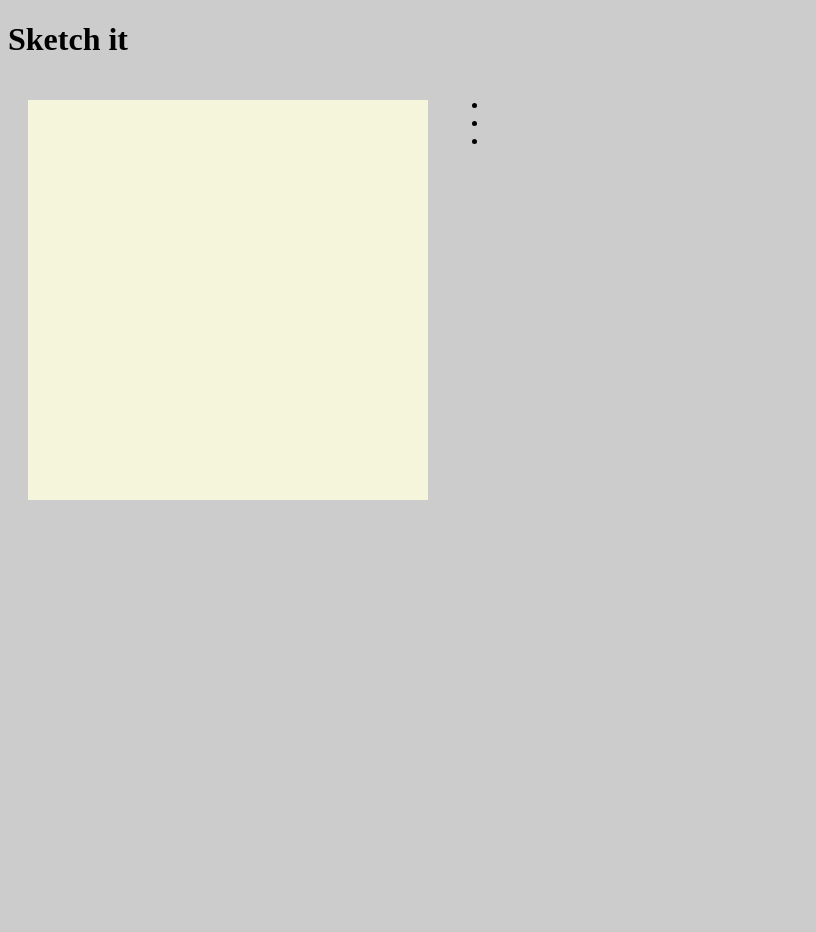
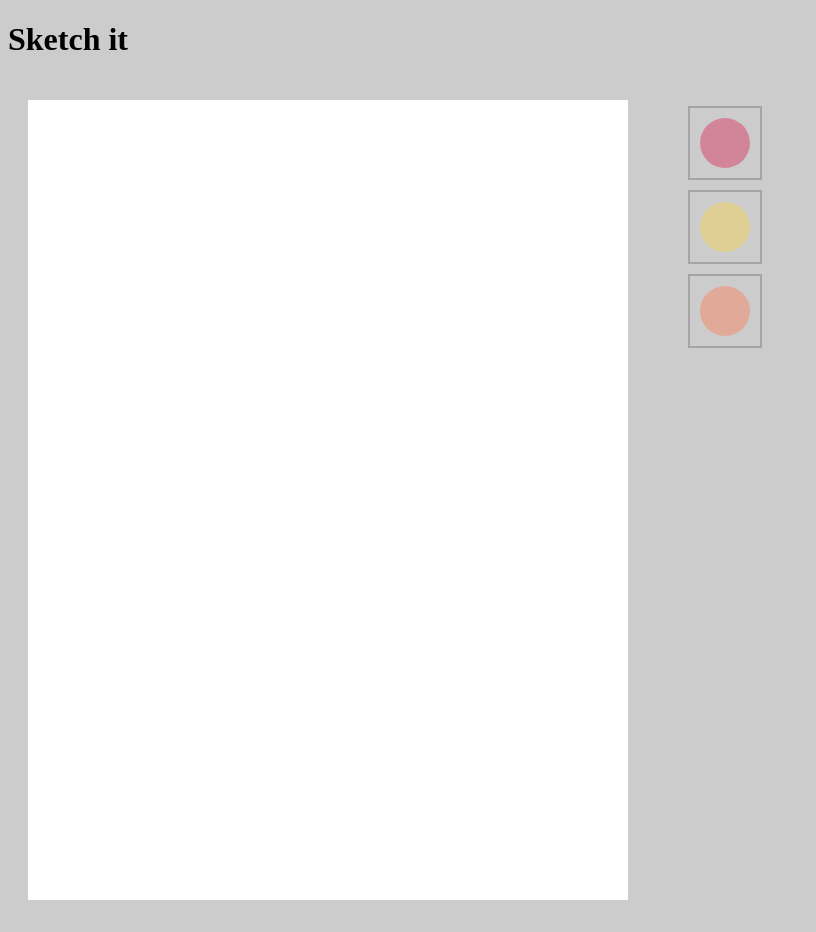
Before and after one commit to laraanna/pantone_canvas, a React (Create React App) app: page / in a window 1280 px wide. Shown: the whole page, without its empty margins (0-816 px from the left). Before the commit the page ends 800 px from the top, so only its background shows below. Built offline with nearby package versions, Linux system fonts and the light colour scheme.

Commit message:
Set styling of Toolbar Circles

```diff
--- /dev/null
+++ b/src/components/ToolbarItem.css
@@ -0,0 +1,34 @@
+.toolbar {
+  list-style-type: none; }
+  .toolbar__item {
+    display: block;
+    border: 2px solid #a5a5a5;
+    transition: border 300ms;
+    cursor: pointer;
+    padding: 10px;
+    margin: 10px 0; }
+  .toolbar.active {
+    border-color: #222; }
+
+.toolbar_item > span {
+  opacity: .5;
+  display: block;
+  width: 50px;
+  height: 50px;
+  margin: auto;
+  border-radius: 50%;
+  transition: opacity 300ms; }
+
+.toolbar.active, .toolbar:hover > span {
+  opacity: 1; }
+
+.toolbar_item {
+  display: block;
+  border: 2px solid #a5a5a5;
+  transition: border 300ms;
+  cursor: pointer;
+  padding: 10px;
+  margin: 10px 0; }
+
+.toolbar.active {
+  border-color: #222; }
--- a/src/components/ToolbarItem.js
+++ b/src/components/ToolbarItem.js
@@ -1,5 +1,6 @@
 import React, {Component} from 'react'
 import classnames from 'classnames'
+import './ToolbarItem.css'
 
 class ToolbarItem extends Component {
   render(){
--- /dev/null
+++ b/src/components/ToolbarItem.sass
@@ -0,0 +1,34 @@
+.toolbar
+  list-style-type: none
+  &__item
+    display: block
+    border: 2px solid #a5a5a5
+    transition: border 300ms
+    cursor: pointer
+    padding: 10px
+    margin: 10px 0
+  &.active
+    border-color: #222
+
+.toolbar_item > span
+  opacity: .5
+  display: block
+  width: 50px
+  height: 50px
+  margin: auto
+  border-radius: 50%
+  transition: opacity 300ms
+
+.toolbar.active, .toolbar:hover > span
+  opacity: 1
+
+.toolbar_item
+  display: block
+  border: 2px solid #a5a5a5
+  transition: border 300ms
+  cursor: pointer
+  padding: 10px
+  margin: 10px 0
+
+.toolbar.active
+  border-color: #222
--- a/src/containers/Circles.js
+++ b/src/containers/Circles.js
@@ -12,8 +12,8 @@ let mapDispatchToProps = (dispatch) => ({
 
 class Circles extends Component {
   componentDidMount(){
-    this.refs.canvas.width = 400;
-    this.refs.canvas.height = 400;
+    this.refs.canvas.width = 600;
+    this.refs.canvas.height = 800;
     this.ctx = this.refs.canvas.getContext('2d');
 
     this.renderCanvas(this.props);
@@ -25,7 +25,7 @@ class Circles extends Component {
   }
 
   renderCanvas(props){
-    this.ctx.fillStyle= 'beige';
+    this.ctx.fillStyle= '#fff';
     this.ctx.fillRect(0,0,this.refs.canvas.width, this.refs.canvas.height)
 
     for (let circle in props.circles.circles) {
@@ -44,7 +44,7 @@ class Circles extends Component {
         <div className="canvas-wrapper">
           <canvas ref="canvas"/>
         </div>
-        <ul className='toolbar'>
+        <ul className="toolbar">
           {this.props.circles.circles.map((item, key) => (
             <ToolbarItem
               key={key}
--- a/src/index.css
+++ b/src/index.css
@@ -1,28 +1,9 @@
 body {
-  background: #ccc; }
+  background: #ccc;
+  box-sizing: border-box; }
 
 .app-wrapper {
   display: flex; }
 
 .canvas-wrapper {
   padding: 20px; }
-
-.toolbar__item {
-  display: block;
-  border: 2px solid #a5a5a5;
-  transition: border 300ms;
-  cursor: pointer;
-  padding: 10px;
-  margin: 10px 0; }
-  .toolbar__item > span {
-    opacity: .5;
-    display: block;
-    width: 50px;
-    height: 50px;
-    margin: auto;
-    border-radius: 50%;
-    transition: opacity 300ms; }
-  .toolbar__item.active {
-    border-color: #222; }
-  .toolbar__item.active > span, .toolbar__item:hover > span {
-    opacity: 1; }
--- a/src/index.sass
+++ b/src/index.sass
@@ -1,5 +1,6 @@
 body
     background: #ccc
+    box-sizing: border-box
 
 
 .app-wrapper
@@ -8,26 +9,3 @@ body
 
 .canvas-wrapper
     padding: 20px
-
-
-.toolbar
-    &__item
-        display: block
-        border: 2px solid #a5a5a5
-        transition: border 300ms
-        cursor: pointer
-        padding: 10px
-        margin: 10px 0
-        > span
-            opacity: .5
-            display: block
-            width: 50px
-            height: 50px
-            margin: auto
-            border-radius: 50%
-            transition: opacity 300ms
-        &.active
-            border-color: #222
-        &.active, &:hover
-            > span
-                opacity: 1
```
